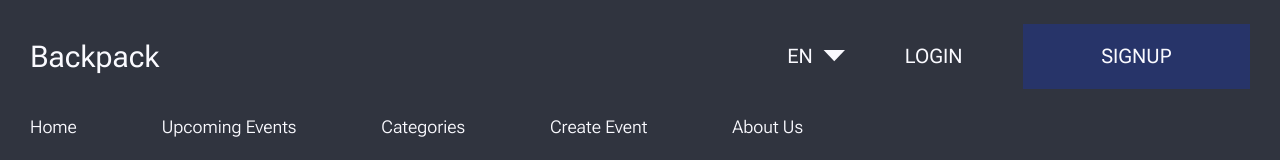
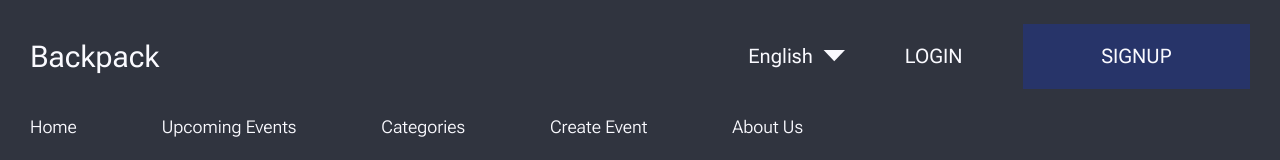
Before and after one commit to chingu-voyages/v47-tier3-team-31, a Next.js app in the folder travel-event-host-app/: page / in a window 1280 px wide. Shown: the top 160 px of the page. Built offline with nearby package versions, Linux system fonts and the light colour scheme.

Commit message:
Language enum added

```diff
--- a/travel-event-host-app/src/components/header/Header.tsx
+++ b/travel-event-host-app/src/components/header/Header.tsx
@@ -4,9 +4,9 @@ import styles from './styles.module.css';
 import Link from 'next/link';
 import Avatar from '@mui/material/Avatar';
 import CircularProgress, { circularProgressClasses } from '@mui/material/CircularProgress';
-
+import Language from '@/lib/language';
 export default function Header() {
-  const [lang, setLang] = useState('EN');
+  const [lang, setLang] = useState<Language>(Language.En);
   const [status, setStatus] = useState('unauthenticated');
   const [navMenuIsOpen, setnavMenuIsOpen] = useState(false);
   const userName = 'Angelo';
--- /dev/null
+++ b/travel-event-host-app/src/lib/language.ts
@@ -0,0 +1,8 @@
+enum Language {
+  En = 'English',
+  Fr = 'Français',
+  Es = 'Español',
+  Pt = 'Português',
+}
+
+export default Language;
```
